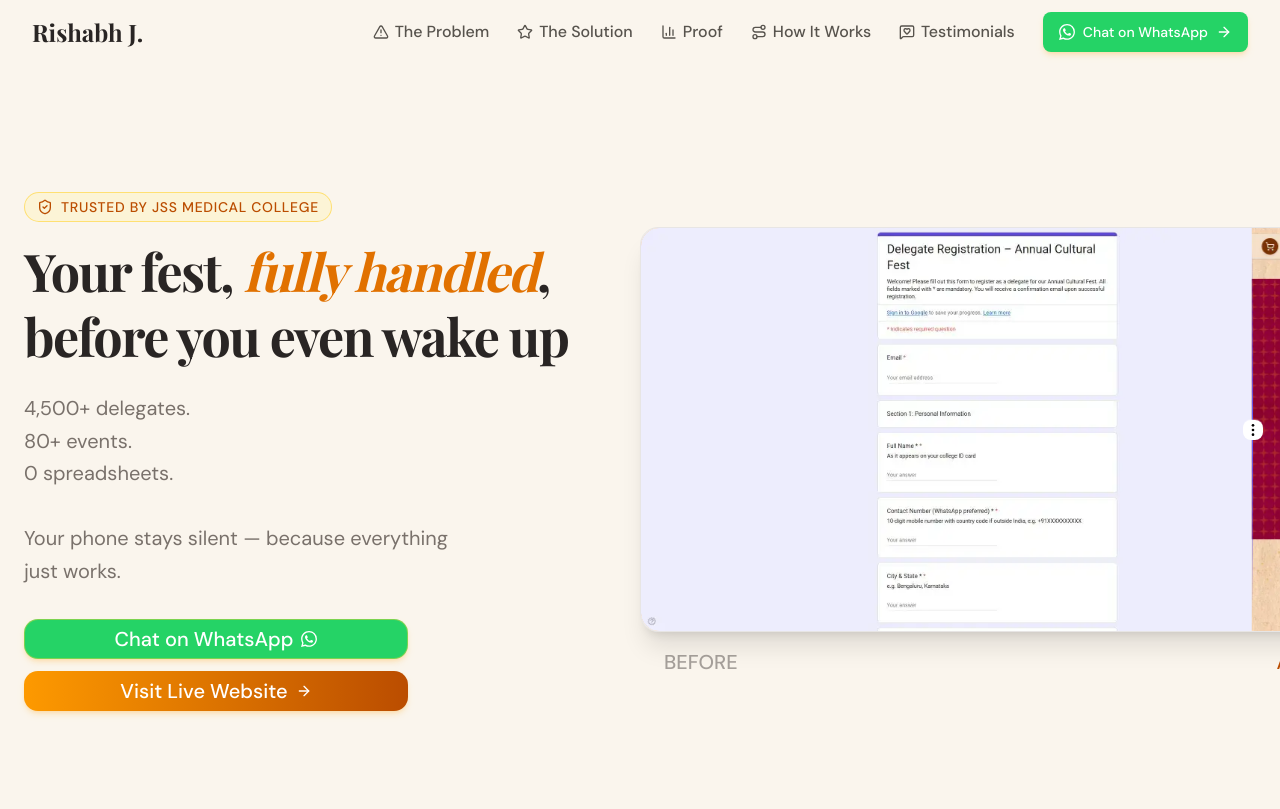
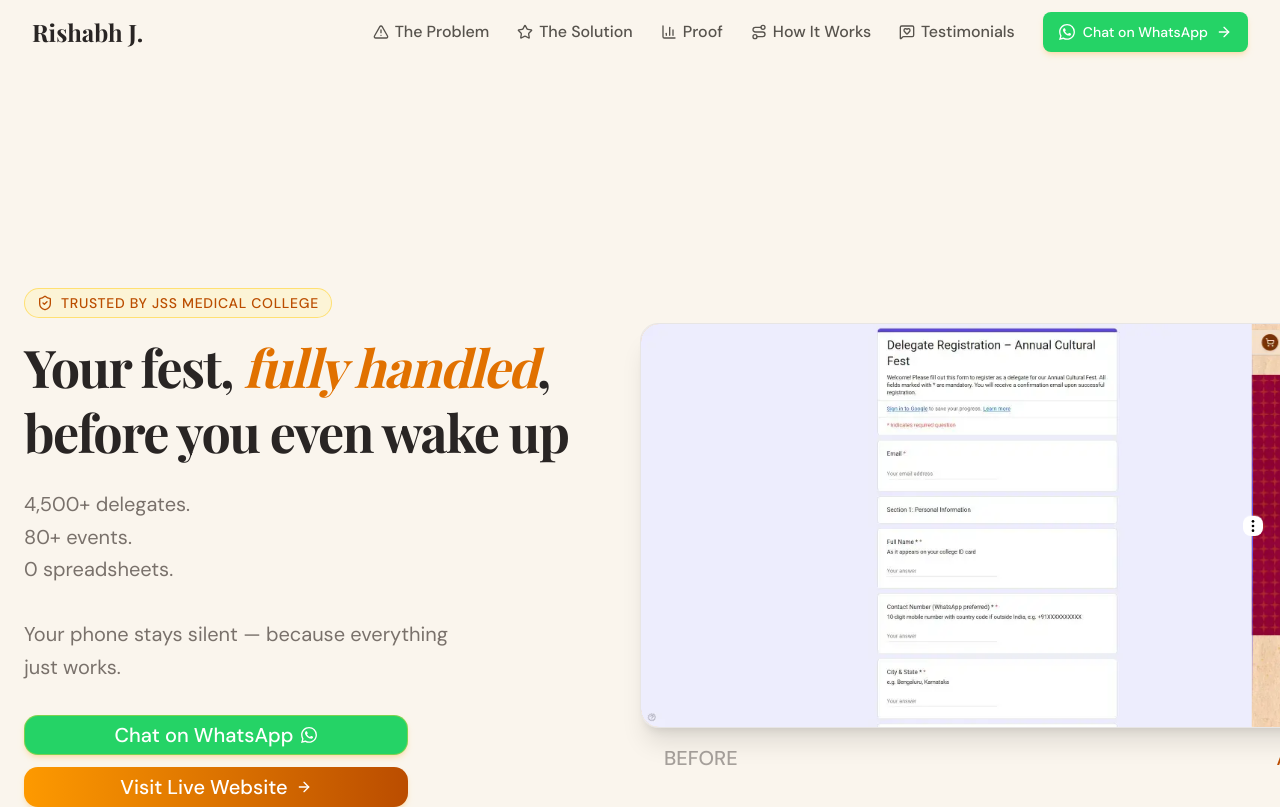
Before and after one commit to perplexingpasta/emp-landing-page, a React (Vite) app: page / in a window 1280 px wide. Shown: the top 809 px of the page. Built offline with nearby package versions, Linux system fonts and the light colour scheme; a web font is replaced by a local one.

Commit message:
hero takes up full height on desktop view as well

```diff
--- a/src/components/sections/Hero.tsx
+++ b/src/components/sections/Hero.tsx
@@ -18,7 +18,7 @@ export function Hero() {
   return (
     <section
       id="hero"
-      className="relative min-h-svh overflow-hidden pt-20 xl:min-h-5/6 xl:py-32"
+      className="relative min-h-svh overflow-hidden pt-20 xl:my-auto xl:pt-56"
     >
       <div className="relative mx-auto max-w-265 px-4 pt-22 pb-12 md:px-6 md:pt-30 md:pb-20 xl:grid xl:max-w-[1280px] xl:grid-cols-12 xl:items-center xl:pt-16 xl:pb-0">
         {/* Headline */}
```
